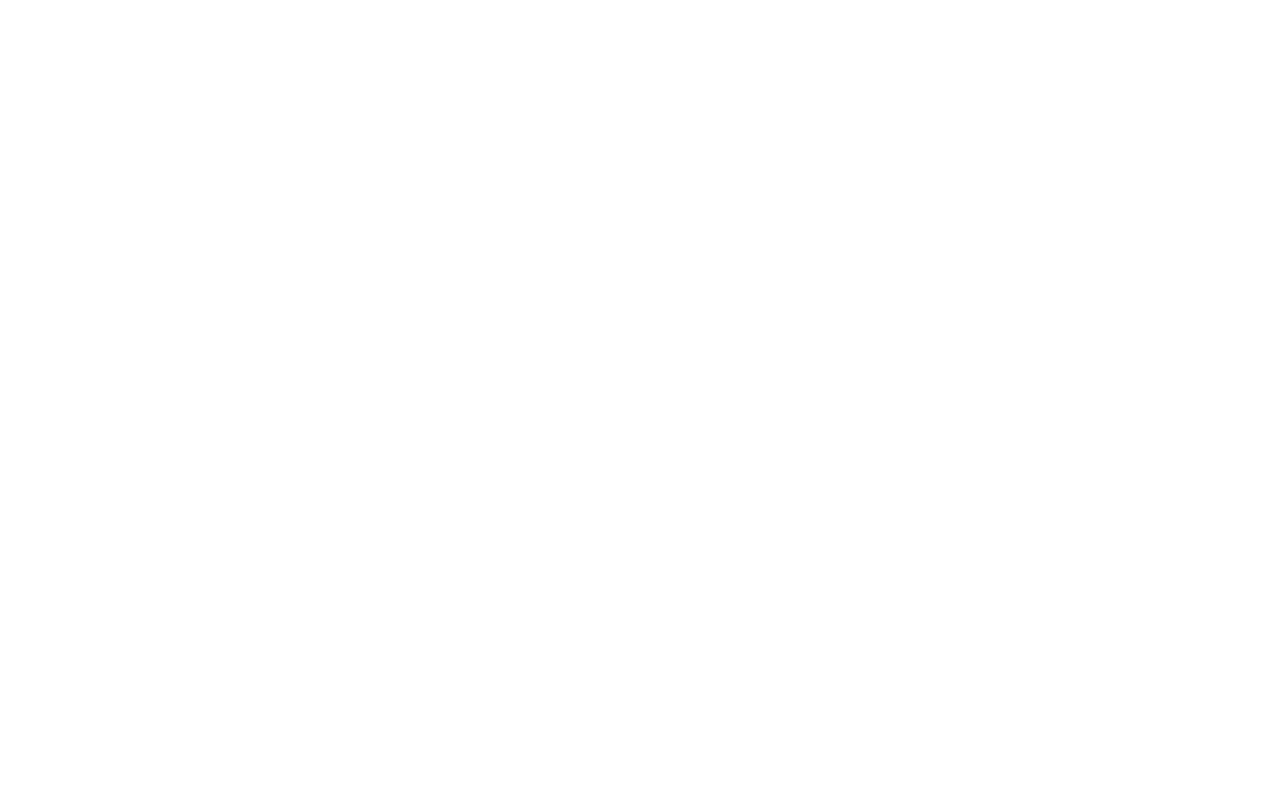
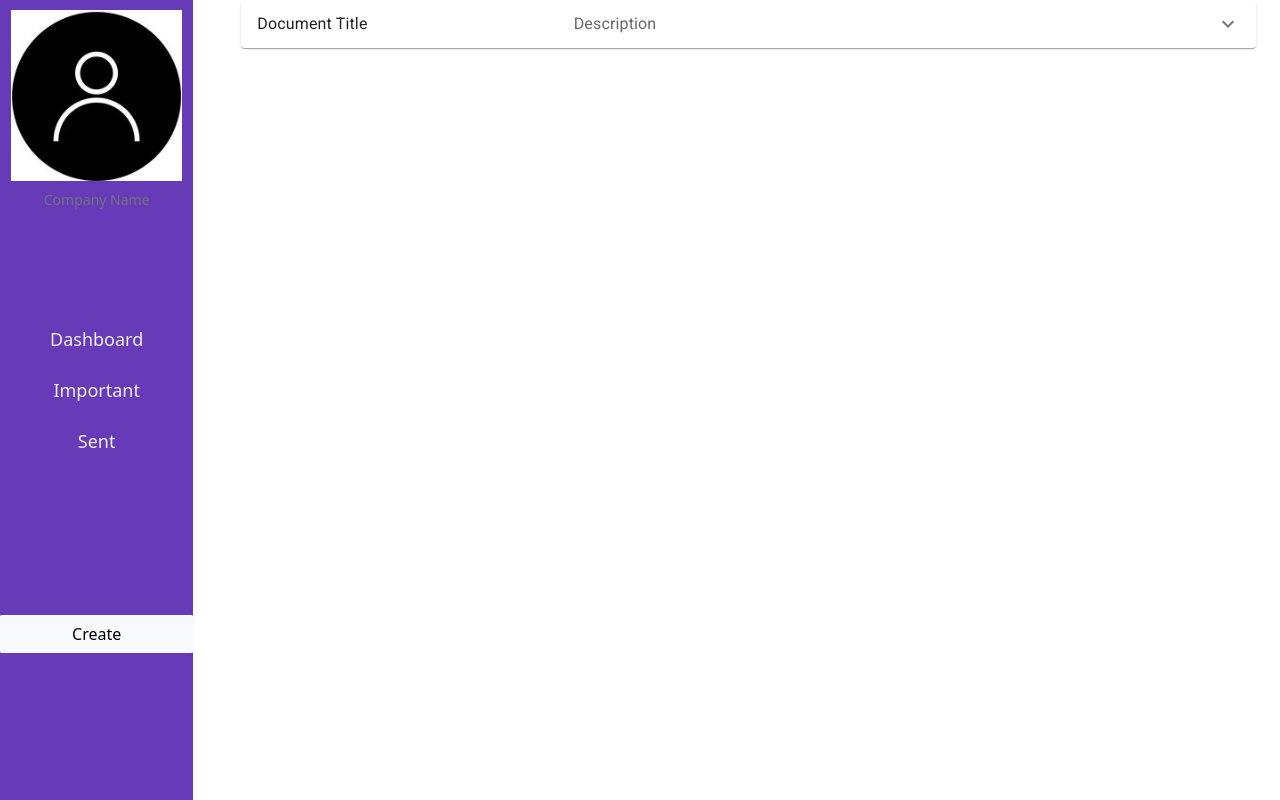
Before and after one commit to vtf05/hexa_viz, a React (Create React App) app in the folder frontend/: page /sent in a window 1280 px wide. Before the commit this address had no page. Built offline with nearby package versions, Linux system fonts and the light colour scheme.

Commit message:
sent status updated

```diff
--- a/frontend/src/App.js
+++ b/frontend/src/App.js
@@ -4,6 +4,7 @@ import Create from "./create/create";
 import { BrowserRouter as Router, Routes, Route } from 'react-router-dom';
 import Login from "./login/login";
 import Dashboard from "./dashboard/dashboard";
+import Sent from "./sent/sent";
 
 function App() {
   return (
@@ -15,6 +16,7 @@ function App() {
         <Route path='/' exact element={ <Login />} />
         <Route path='/create' exact element={<Create />} />
         <Route path='/dashboard' exact element={<Dashboard />} />
+        <Route path='/sent' exact element={<Sent />} />
       </Routes>
     </Router>
     </Col>
--- a/frontend/src/create/create.js
+++ b/frontend/src/create/create.js
@@ -1,7 +1,7 @@
-import { FormControl, InputLabel, MenuItem, Select } from '@mui/material';
-import React from 'react';
-import { Button, Card, Col, Container, Form, Row } from 'react-bootstrap';
-import Sidenavbar from '../sidenavbar';
+import { FormControl, InputLabel, MenuItem, Select } from "@mui/material";
+import React from "react";
+import { Button, Card, Col, Container, Form, Row } from "react-bootstrap";
+import Sidenavbar from "../sidenavbar";
 
 function Create(props) {
   return (
@@ -11,22 +11,36 @@ function Create(props) {
           <Sidenavbar />
         </Col>
         <Col>
-        <Container >
-            <Form.Label style={{fontSize:"50px", fontWeight:"100px", fontStyle:"bold"}}>CREATE</Form.Label>
-         <Card style={{padding:"15px", marginTop:"100px"}}>
-        <Form >
-
-
-  <Form.Group className="mb-3" controlId="exampleForm.ControlInput1">
+          <Container>
+            <Form.Label
+              style={{
+                fontSize: "50px",
+                fontWeight: "100px",
+                fontStyle: "bold",
+              }}
+            >
+              CREATE
+            </Form.Label>
+            <Card style={{ padding: "15px", marginTop: "100px" }}>
+              <Form>
+                <Form.Group
+                  className="mb-3"
+                  controlId="exampleForm.ControlInput1"
+                >
                   <Form.Label>Document Title</Form.Label>
                   <Form.Control type="text" placeholder="" />
                 </Form.Group>
-  <Form.Group className="mb-3" controlId="exampleForm.ControlInput1">
+                <Form.Group
+                  className="mb-3"
+                  controlId="exampleForm.ControlInput1"
+                >
                   <Form.Label>Description</Form.Label>
                   <Form.Control type="text" placeholder="" />
                 </Form.Group>
                 <FormControl fullWidth>
-  <InputLabel id="demo-simple-select-label">Category</InputLabel>
+                  <InputLabel id="demo-simple-select-label">
+                    Category
+                  </InputLabel>
                   <Select
                     labelId="demo-simple-select-label"
                     id="demo-simple-select"
@@ -41,16 +55,13 @@ function Create(props) {
                   <Form.Label>Upload here</Form.Label>
                   <Form.Control type="file" multiple />
                 </Form.Group>
-  <Form.Group style={{textAlign:"center"}}>
+                <Form.Group style={{ textAlign: "center" }}>
                   <Button variant="primary" type="submit">
                     Submit
                   </Button>
                 </Form.Group>
               </Form>
             </Card>
-
-
-
           </Container>
         </Col>
       </Row>
--- a/frontend/src/login/login.js
+++ b/frontend/src/login/login.js
@@ -20,6 +20,26 @@ import "./loginView.css";
 // Import Logo
 
 function Login(props) {
+
+  const {email,setEmail}=useState("");
+  const {pswd,setPswd}=useState("");
+
+  const login=async(e)=>{
+    e.preventDefault();
+    const res = await fetch('http://localhost:5000/alumniLogin', {
+               method : "POST",
+               headers : {
+                 "Content-Type" : "application/json"
+                 },
+                 body: JSON.stringify({
+                   email:email,
+                   password : pswd
+                   })
+               });
+               const data = res.json();
+  }
+
+
   return (
     <div class="login-outer-css">
       <Fragment>
@@ -57,6 +77,8 @@ function Login(props) {
                         fullWidth
                         variant="standard"
                         className="Input-field"
+                        value={email}
+                        onChange={(e)=>{setEmail(e.target)}}
                       />
                     </FormControl>
                   </div>
@@ -70,6 +92,8 @@ function Login(props) {
                         type="password"
                         autoComplete="current-password"
                         variant="standard"
+                        value={pswd}
+                        onChange={(e)=>{setPswd(e.target)}}
                       />
                     </FormControl>
                   </div>
@@ -79,6 +103,7 @@ function Login(props) {
                     color="primary"
                     className="btn-block"
                     id="login-button"
+                    onClick={login}
                   >
                     Login
                   </Button>
--- /dev/null
+++ b/frontend/src/sent/sent.css
@@ -0,0 +1,5 @@
+.sent-doc{
+    background-image:linear-gradient( 95deg,rgb(36, 33, 242) 0%,rgb(229, 237, 238) 50%,rgb(19, 37, 238) 100%);
+    height:20vh;
+    width: 20%;
+}
--- /dev/null
+++ b/frontend/src/sent/sent.js
@@ -0,0 +1,168 @@
+import React, { useState } from "react";
+import Accordion from "@mui/material/Accordion";
+import AccordionDetails from "@mui/material/AccordionDetails";
+import AccordionSummary from "@mui/material/AccordionSummary";
+import Typography from "@mui/material/Typography";
+import ExpandMoreIcon from "@mui/icons-material/ExpandMore";
+import { Col, Container, Row } from "react-bootstrap";
+import DoneAllIcon from "@mui/icons-material/DoneAll";
+import RemoveRedEyeSharpIcon from "@mui/icons-material/RemoveRedEyeSharp";
+import SendSharpIcon from "@mui/icons-material/SendSharp";
+import ThumbDownOffAltSharpIcon from "@mui/icons-material/ThumbDownOffAltSharp";
+import Sidenavbar from "../sidenavbar";
+import { Step, StepLabel, Stepper } from "@mui/material";
+import PropTypes from 'prop-types';
+import { styled } from '@mui/material/styles';
+import Stack from '@mui/material/Stack';
+import StepConnector, { stepConnectorClasses } from '@mui/material/StepConnector';
+
+function Sent(props) {
+  const [expanded, setExpanded] = useState(false);
+
+  const handleChange = (panel) => (event, isExpanded) => {
+    setExpanded(isExpanded ? panel : false);
+  };
+
+
+  const ColorlibConnector = styled(StepConnector)(({ theme }) => ({
+    [`&.${stepConnectorClasses.alternativeLabel}`]: {
+      top: 22,
+    },
+    [`&.${stepConnectorClasses.active}`]: {
+      [`& .${stepConnectorClasses.line}`]: {
+        backgroundImage:
+          'linear-gradient( 95deg,rgb(36, 33, 242) 0%,rgb(107, 121, 230) 50%,rgb(250, 250, 250) 100%)',
+      },
+    },
+    [`&.${stepConnectorClasses.completed}`]: {
+      [`& .${stepConnectorClasses.line}`]: {
+        backgroundImage:
+          'linear-gradient( 95deg,rgb(36, 33, 242) 0%,rgb(107, 121, 230) 50%,rgb(250, 250, 250) 100%)',
+      },
+    },
+    [`& .${stepConnectorClasses.line}`]: {
+      height: 3,
+      border: 0,
+      backgroundColor:
+        theme.palette.mode === 'dark' ? theme.palette.grey[800] : '#eaeaf0',
+      borderRadius: 1,
+    },
+  }));
+
+  const ColorlibStepIconRoot = styled('div')(({ theme, ownerState }) => ({
+    backgroundColor: theme.palette.mode === 'dark' ? theme.palette.grey[700] : '#ccc',
+    zIndex: 1,
+    color: '#fff',
+    width: 50,
+    height: 50,
+    display: 'flex',
+    borderRadius: '50%',
+    justifyContent: 'center',
+    alignItems: 'center',
+    ...(ownerState.active && {
+      backgroundImage:
+        'linear-gradient( 95deg,rgb(36, 33, 242) 0%,rgb(229, 237, 238) 50%,rgb(19, 37, 238) 100%)',
+      boxShadow: '0 4px 10px 0 rgba(0,0,0,.25)',
+    }),
+    ...(ownerState.completed && {
+      backgroundImage:
+        'linear-gradient( 95deg,rgb(36, 33, 242) 0%,rgb(107, 121, 230) 50%,rgb(250, 250, 250) 100%)',
+    }),
+  }));
+
+  function ColorlibStepIcon(props) {
+    const { active, completed, className } = props;
+
+    const icons = {
+      1: <SendSharpIcon />,
+      2: <RemoveRedEyeSharpIcon />,
+      3: <DoneAllIcon />,
+      4:<ThumbDownOffAltSharpIcon />,
+        };
+
+    return (
+      <ColorlibStepIconRoot ownerState={{ completed, active }} className={className}>
+        {icons[String(props.icon)]}
+      </ColorlibStepIconRoot>
+    );
+  }
+
+  ColorlibStepIcon.propTypes = {
+    /**
+     * Whether this step is active.
+     * @default false
+     */
+    active: PropTypes.bool,
+    className: PropTypes.string,
+    /**
+     * Mark the step as completed. Is passed to child components.
+     * @default false
+     */
+    completed: PropTypes.bool,
+    /**
+     * The label displayed in the step icon.
+     */
+    icon: PropTypes.node,
+  };
+
+  const steps = ['D1', 'D2', 'D3', 'D4'];
+  const status='yes';
+
+
+
+  return (
+    <>
+      <Row >
+        <Col md={2}>
+          <Sidenavbar />
+        </Col>
+        <Col>
+          <Container >
+            <Accordion
+              expanded={expanded === "panel1"}
+              onChange={handleChange("panel1")}
+            >
+              <AccordionSummary
+                expandIcon={<ExpandMoreIcon />}
+                aria-controls="panel1bh-content"
+                id="panel1bh-header"
+              >
+                <Typography sx={{ width: "33%", flexShrink: 0 }}>
+                  Document Title
+                </Typography>
+                <Typography sx={{ color: "text.secondary" }}>
+                  Description
+                </Typography>
+              </AccordionSummary>
+              <AccordionDetails>
+              <Stack sx={{ width: '100%' }} spacing={4}>
+
+                <Stepper
+                  alternativeLabel
+                  activeStep={1}
+                  connector={<ColorlibConnector />}
+                >
+                  {steps.map((label) => (
+                    <Step key={label}>
+                      <StepLabel StepIconComponent={ColorlibStepIcon}>
+                        {label}
+                        <li>
+                          <ul>InReview: {status}</ul>
+                          <ul>Approved: {status}</ul>
+                          <ul>Sent:{status}</ul>
+                        </li>
+                      </StepLabel>
+                    </Step>
+                  ))}
+                </Stepper>
+                </Stack>
+              </AccordionDetails>
+            </Accordion>
+          </Container>
+        </Col>
+      </Row>
+    </>
+  );
+}
+
+export default Sent;
--- a/frontend/src/sidenavbar.js
+++ b/frontend/src/sidenavbar.js
@@ -28,7 +28,7 @@ function Sidenavbar(props) {
           <Stack gap={4} style={{ marginTop: "100px" }}>
             <a href="/dashboard" className="tabs">Dashboard</a>
             <div className="tabs">Important</div>
-            <div className="tabs">Sent</div>
+            <a href="/sent" className="tabs">Sent</a>
           </Stack>
           <Button
             variant="light"
```
Lines whose indentation alone changed are shown as unchanged.
